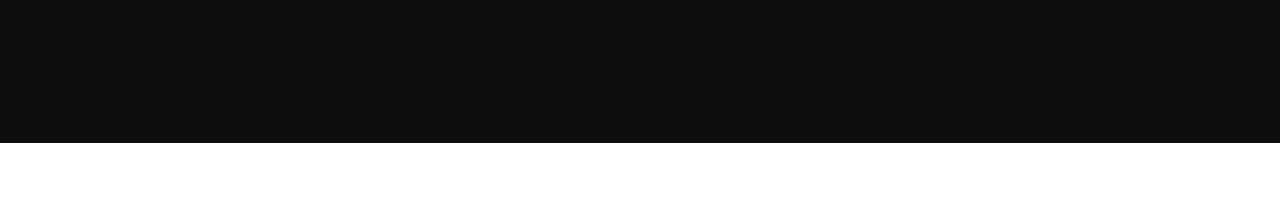
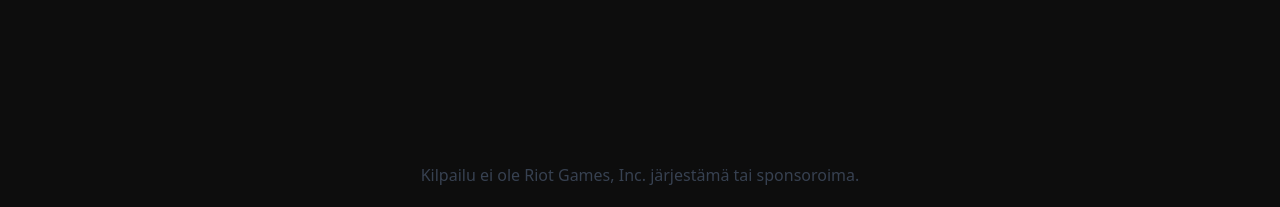
Before and after one commit to aaltogamers/lol-osm-2022, a Gatsby site: page / in a window 1280 px wide. Shown: the part 3949-4156 px from the top of the page. Before the commit the page ends 4092 px from the top, so only its background shows below. Built offline with nearby package versions, Linux system fonts and the light colour scheme; Gatsby itself is replaced by a stand-in of ours.

Commit message:
Add footer with disclaimer

```diff
--- /dev/null
+++ b/src/modules/footerModule.js
@@ -0,0 +1,27 @@
+import React, { useContext } from "react"
+import { languages, translations } from "../translations"
+import { LanguageContext } from "../contexts/Language"
+import { translate } from "../utils"
+
+const { FI, EN } = languages
+
+const moduleTranslations = {
+    [FI]: <p className="text-center">Kilpailu ei ole Riot Games, Inc. järjestämä tai sponsoroima.</p>,
+    [EN]: <p className="text-center">This competition is not affiliated with or sponsored by Riot Games, Inc.</p>
+}
+
+const FooterModule = () => {
+    const [langState] = useContext(LanguageContext)
+    const t = (translation) => translate(translation, langState)
+
+    return (
+        <div className="bg-center min-w-screen min-h-10 p-5 flex flex-col items-center"
+      >
+        <div className="text-gray-700">
+             { t(moduleTranslations) }
+        </div>
+      </div>
+    )
+}
+
+export default FooterModule
--- a/src/pages/index.js
+++ b/src/pages/index.js
@@ -9,6 +9,7 @@ import GeneralInfoModule from "../modules/generalInfoModule.js"
 import TimelineModule from "../modules/timelineModule.js"
 import FormatModule from "../modules/formatModule.js"
 import ContactModule from "../modules/contactModule"
+import FooterModule from "../modules/footerModule"
 
 // markup
 const IndexPage = () => {
@@ -22,6 +23,7 @@ const IndexPage = () => {
         <TimelineModule></TimelineModule>
         <FormatModule></FormatModule>
         <ContactModule></ContactModule>
+        <FooterModule></FooterModule>
       </main>
   )
 }
```
